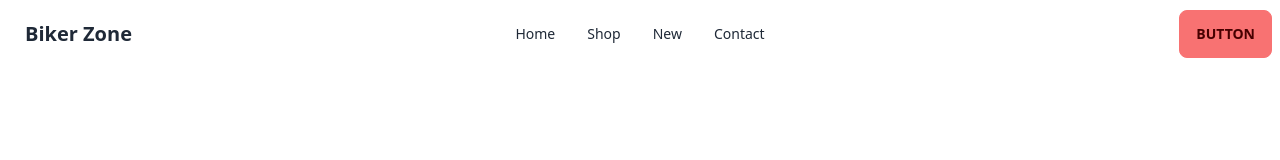
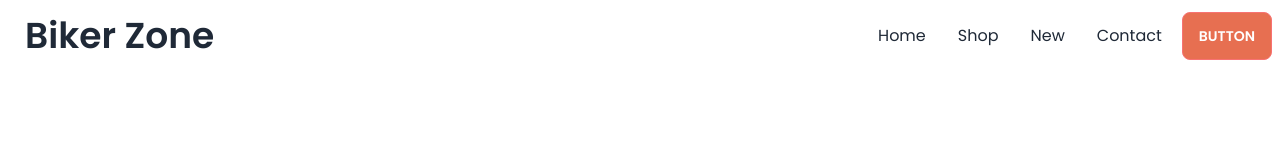
Before and after one commit to raihanhossan265/biker-zone, a plain HTML site: page index.html in a window 1280 px wide. Drawn offline with nearby package versions, Linux system fonts and the light colour scheme.

Commit message:
finshed the navbar with responsive

```diff
--- a/index.html
+++ b/index.html
@@ -7,27 +7,52 @@
     <!----------------- tailwind and daisy ui------------- -->
     <link href="https://cdn.jsdelivr.net/npm/daisyui@3.3.1/dist/full.css" rel="stylesheet" type="text/css" />
     <script src="https://cdn.tailwindcss.com"></script>
+
+    <!---------------- tailwind style------------------- -->
+    <script>
+      tailwind.config = {
+        theme: {
+          extend: {
+            colors: {
+              clifford: '#da373d',
+              'bike-btn-primary': '#e76f51',
+            }
+          }
+        }
+      }
+    </script>
+
+    <!-- -------------------font-style------------------ -->
+    <link rel="preconnect" href="https://fonts.googleapis.com">
+<link rel="preconnect" href="https://fonts.gstatic.com" crossorigin>
+<link href="https://fonts.googleapis.com/css2?family=Poppins:wght@400;600;700;800;900&display=swap" rel="stylesheet">
+
+<style>
+    .font-poppins{
+        font-family: 'Poppins', sans-serif;
+    }
+</style>
 </head>
-<body>
-    <header>
+<body class="font-poppins">
+    <header class="md:container md:mx-auto">
         <nav>
             <div class="navbar bg-base-100">
-                <div class="navbar-start">
+                <div class="flex-1">
                   <div class="dropdown">
                     <label tabindex="0" class="btn btn-ghost lg:hidden">
                       <svg xmlns="http://www.w3.org/2000/svg" class="h-5 w-5" fill="none" viewBox="0 0 24 24" stroke="currentColor"><path stroke-linecap="round" stroke-linejoin="round" stroke-width="2" d="M4 6h16M4 12h8m-8 6h16" /></svg>
                     </label>
-                    <ul tabindex="0" class="menu menu-sm dropdown-content mt-3 z-[1] p-2 shadow bg-base-100 rounded-box w-52">
+                    <ul tabindex="0" class="menu menu-sm dropdown-content mt-3 z-[1] p-2 shadow bg-base-100 rounded-box w-52 text-base">
                       <li><a>Home</a></li>
                       <li><a>Shop</a></li>
                       <li><a>New</a></li>
                       <li><a>Contact</a></li>
                     </ul>
                   </div>
-                  <a class="btn btn-ghost normal-case text-xl">Biker Zone</a>
+                  <a class="btn btn-ghost normal-case text-4xl">Biker Zone</a>
                 </div>
                 <div class="navbar-center hidden lg:flex">
-                  <ul class="menu menu-horizontal px-1">
+                  <ul class="menu menu-horizontal px-1 text-base">
                     <li><a>Home</a></li>
                       <li><a>Shop</a></li>
                       <li><a>New</a></li>
@@ -35,13 +60,13 @@
                     </li>
                   </ul>
                 </div>
-                <div class="navbar-end">
-                  <a class="btn btn-error">Button</a>
+                <div class="">
+                  <a class="btn btn-error text-white bg-bike-btn-primary">Button</a>
                 </div>
               </div>
         </nav>
     </header>
-    <main>
+    <main class="md:container md:mx-auto">
 
     </main>
     <footer>
```
